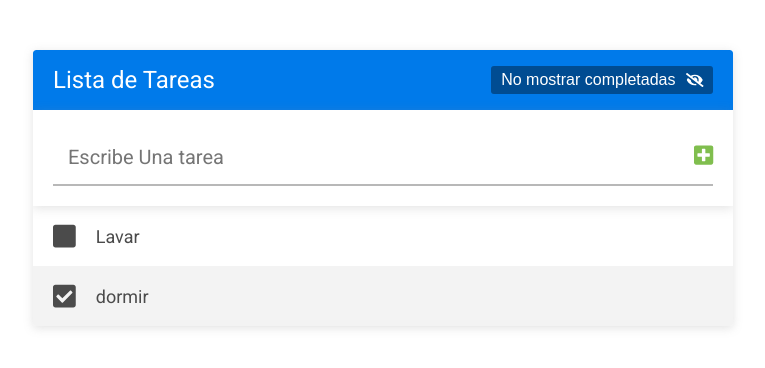
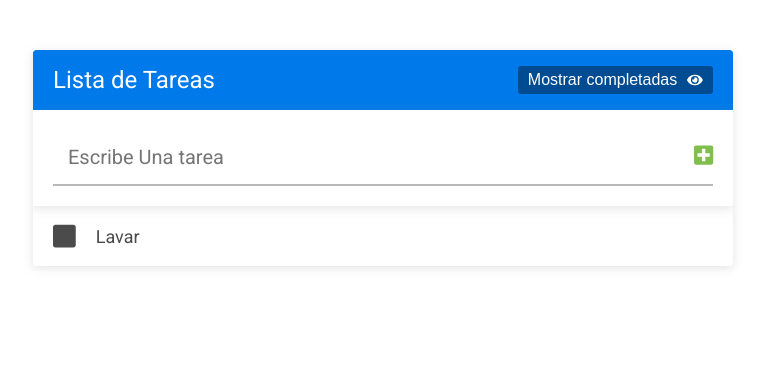
Before and after one commit to DaElias/List-Task, a React (Create React App) app: page / in a window 1280 px wide. Shown: the top 368 px of the page, without its empty margins (257-1022 px from the left). Built offline with nearby package versions, Linux system fonts and the light colour scheme.

Commit message:
add
changes

```diff
--- a/src/App.js
+++ b/src/App.js
@@ -12,25 +12,29 @@ const App = () => {
   const [tareas, cambiarTareas] = useState(
     [
       {
-        id:1,
+        id: 1,
         texto: 'Lavar',
-        completada:false
-      },
-      {
-        id:2,
-        texto: 'dormir',
-        completada:true
+        completada: false
       }
     ]);
 
+  const [mostrarTareasCompletadas, cambiarMostrarTareasCompletadas] = useState(false);
 
-  console.log(tareas);
+
+  //console.log(tareas);
 
   return (
     <div className="contenedor">
-      <Header />
+      <Header
+        mostrarTareasCompletadas={mostrarTareasCompletadas}
+        cambiarMostrarTareasCompletadas={cambiarMostrarTareasCompletadas}
+      />
       <FormularioTareas tareas={tareas} cambiarTareas={cambiarTareas} />
-      <ListaTareas tareas={tareas} cambiarTareas={cambiarTareas} />
+      <ListaTareas
+        tareas={tareas}
+        cambiarTareas={cambiarTareas}
+        mostrarTareasCompletadas={mostrarTareasCompletadas}
+      />
     </div>
   );
 }
--- a/src/componentes/ListaTarea.js
+++ b/src/componentes/ListaTarea.js
@@ -1,10 +1,10 @@
-import react, { useLayoutEffect } from 'react';
+import { useLayoutEffect } from 'react';
 import Tarea from './Tarea';
 
-const ListaTareas = ({ tareas, cambiarTareas }) => {
+const ListaTareas = ({ tareas, cambiarTareas, mostrarTareasCompletadas }) => {
 
     const toggleCompletada = (id) => {
-        console.log('el id es: ', id);
+        //console.log('el id es: ', id);
         cambiarTareas(tareas.map((tareas) => {
             if (tareas.id === id) {
                 return { ...tareas, completada: !tareas.completada }
@@ -13,14 +13,45 @@ const ListaTareas = ({ tareas, cambiarTareas }) => {
         }));
     };
 
+    const editarTarea = (id, nuevaTarea) => {
+        cambiarTareas(tareas.map((tareas) => {
+            if (tareas.id === id) {
+                return { ...tareas, texto: nuevaTarea }
+            }
+            return tareas;
+        }));
+    };
+
+    const borrarTarea = (id) => {
+        cambiarTareas(tareas.filter((tareas) => {
+            if (tareas.id !== id) {
+                return { tareas }
+            }
+            return;
+        }));
+    };
+
     return (
         <ul className="lista-tareas">
             { tareas.length > 0
                 ? tareas.map((tareas) => {
-                    return <Tarea
+                    if (mostrarTareasCompletadas) {
+                        return <Tarea
                             tareas={tareas}
                             toggleCompletada={toggleCompletada}
-                    />
+                            editarTarea={editarTarea}
+                            borrarTarea={borrarTarea}
+                        />
+                        // * si la tarea no esta completada
+                    } else if (!tareas.completada) {
+                        return <Tarea
+                            tareas={tareas}
+                            toggleCompletada={toggleCompletada}
+                            editarTarea={editarTarea}
+                            borrarTarea={borrarTarea}
+                        />
+                    }// * si ya esta completada no la devolvemos
+                    return;
                 })
                 :
                 <div className='lista-tareas__tarea'>
--- a/src/componentes/Tarea.js
+++ b/src/componentes/Tarea.js
@@ -1,14 +1,16 @@
-import react, { useState } from 'react';
+import { useState } from 'react';
 import { FontAwesomeIcon } from "@fortawesome/react-fontawesome";
 import { faCheckSquare, faEdit, faTimes, faSquare } from "@fortawesome/free-solid-svg-icons";
 
 
-const Tareas = ({ tareas, toggleCompletada }) => {
+const Tareas = ({ tareas, toggleCompletada, editarTarea,borrarTarea }) => {
     const [editarTareas, editarTareasCambiar] = useState(false);
     const [nuevaTarea, cambiarNuevaTarea] = useState(tareas.texto);
 
     const handleSubmit = (e) => {
         e.preventDefault();
+
+        editarTarea(tareas.id, nuevaTarea);
         editarTareasCambiar(false);
     }
     return (
@@ -46,7 +48,7 @@ const Tareas = ({ tareas, toggleCompletada }) => {
                 />
                 <FontAwesomeIcon icon={faTimes}
                     className="lista-tareas__icono lista-tareas__icono-accion"
-
+                    onClick={()=>borrarTarea(tareas.id)}
                 />
             </div>
         </li>
--- a/src/componentes/header.js
+++ b/src/componentes/header.js
@@ -2,14 +2,33 @@ import React from "react";
 import { FontAwesomeIcon } from '@fortawesome/react-fontawesome';
 import { faEye, faEyeSlash } from '@fortawesome/free-solid-svg-icons';
 
-const Header = () => {
+const Header = ({ mostrarTareasCompletadas, cambiarMostrarTareasCompletadas }) => {
+
+    const toggleCompetadas = () => {
+        cambiarMostrarTareasCompletadas(!mostrarTareasCompletadas);
+    }
+
     return (
         <header className="header">
             <h1 className="header__titulo">Lista de Tareas</h1>
-            <button className="header__boton">
-                No mostrar completadas
-                <FontAwesomeIcon icon={faEyeSlash} className='header__icono-boton' />
-            </button>
+            {mostrarTareasCompletadas ?
+                <button className="header__boton" onClick={() => toggleCompetadas()}>
+                    No mostrar completadas
+                <FontAwesomeIcon
+                        icon={faEyeSlash}
+                        className='header__icono-boton'
+                    />
+                </button>
+                :
+                <button className="header__boton" onClick={() => toggleCompetadas()}>
+                    Mostrar completadas
+                <FontAwesomeIcon icon={faEye}
+                        className='header__icono-boton'
+                    />
+                </button>
+
+            }
+
         </header>
     );
 }
```
